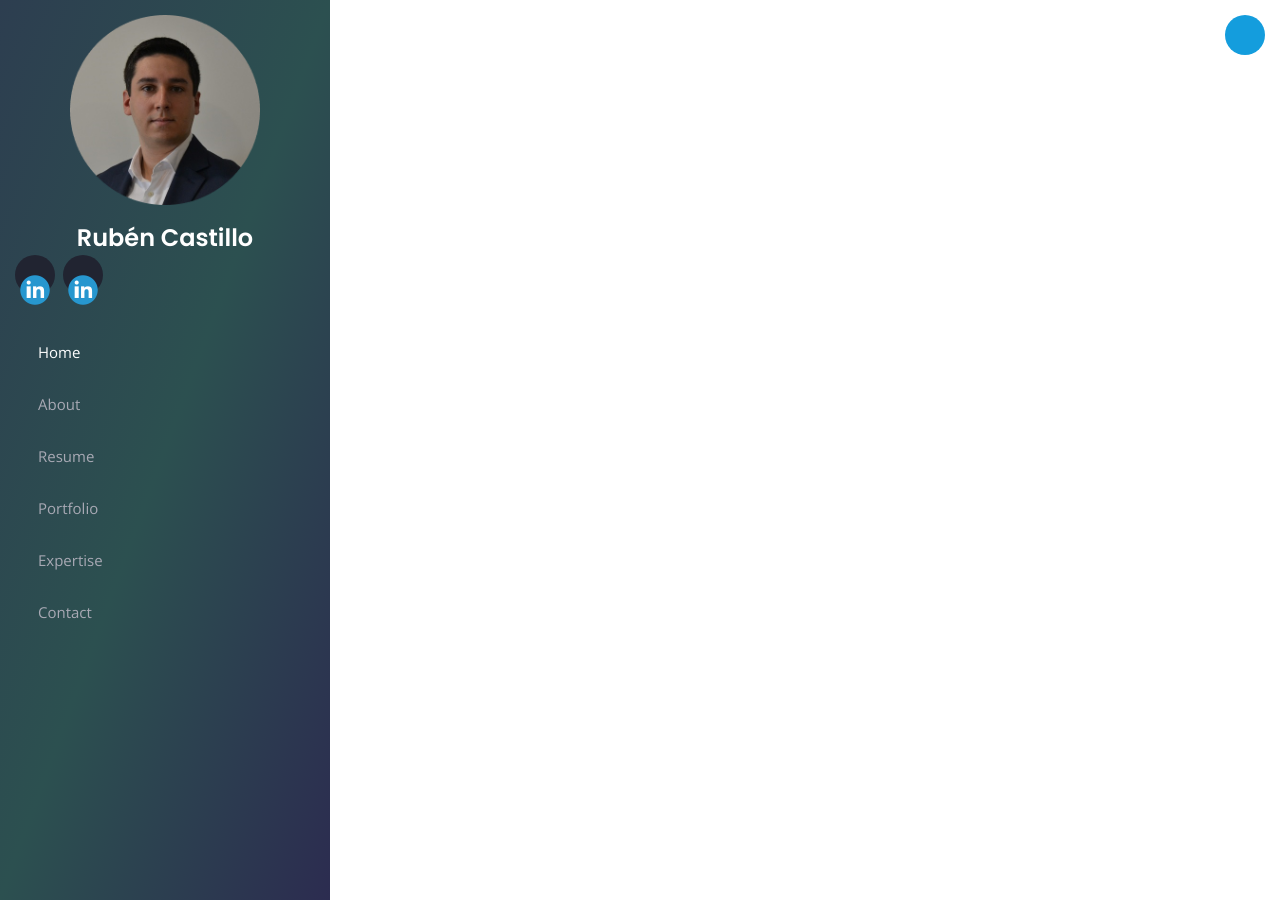
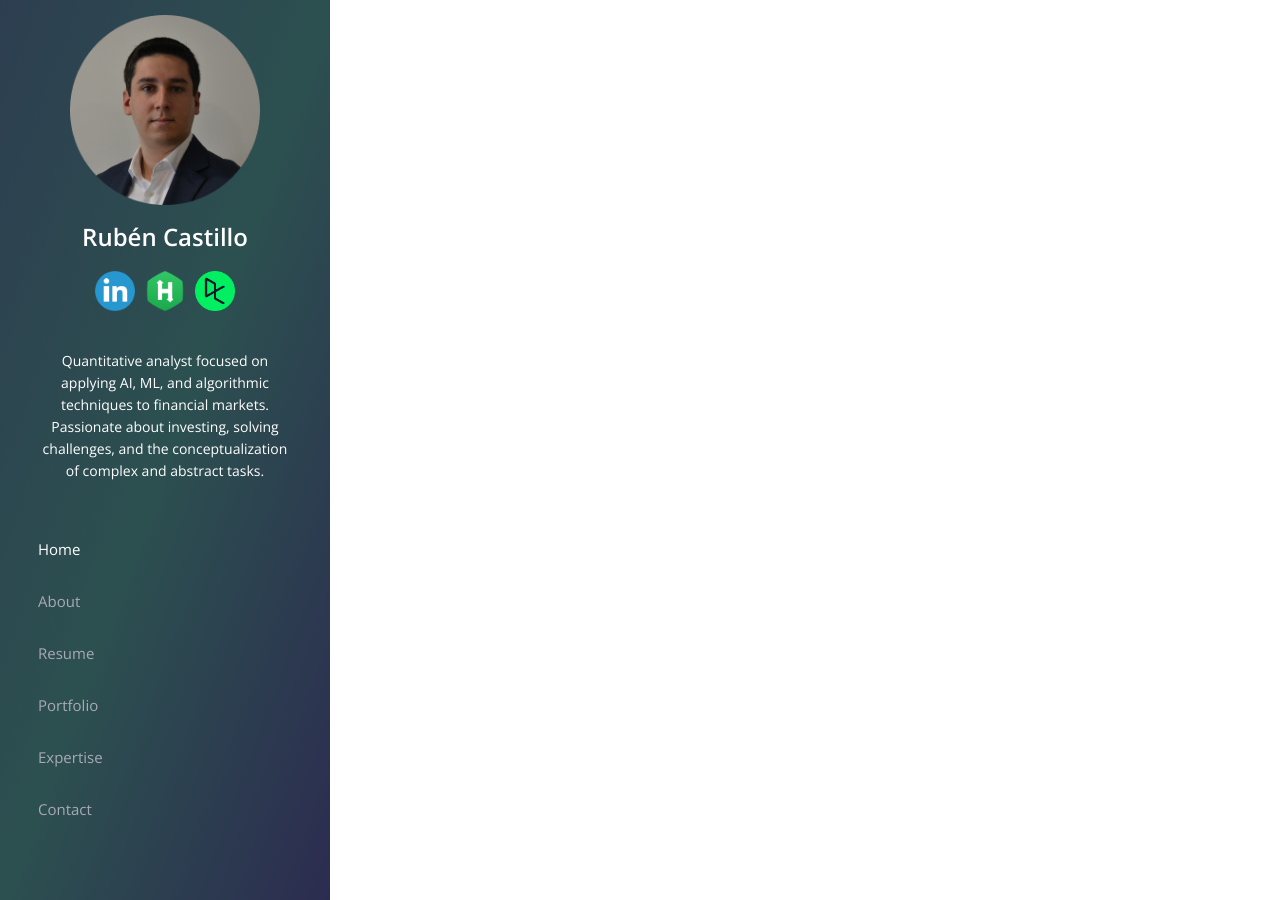
Before and after one commit to rbcastillo/rbcastillo.github.io, a Jekyll site: the page index.html, which Jekyll copies as it is, in a window 1280 px wide. Built offline with Jekyll 4.4.1, drawn with Linux system fonts in a browser that asks for light colours.

Commit message:
Advances on description
- Added social logos with links
- Added description

```diff
--- a/assets/css/style.css
+++ b/assets/css/style.css
@@ -98,7 +98,7 @@ h1, h2, h3, h4, h5, h6 {
   font-weight: 600;
   -moz-text-align-last: center;
   text-align-last: center;
-  font-family: "Poppins", sans-serif;
+  font-family: "Open Sans", sans-serif;
 }
 
 #header .profile h1 a, #header .profile h1 a:hover {
@@ -106,23 +106,8 @@ h1, h2, h3, h4, h5, h6 {
   text-decoration: none;
 }
 
-#header .profile .social-links a {
-  font-size: 18px;
-  display: inline-block;
-  background: #212431;
-  color: #fff;
-  line-height: 1;
-  padding: 0 0;
-  margin-right: 4px;
-  border-radius: 50%;
-  text-align: center;
-  width: 40px;
-  height: 40px;
-  transition: 0.3s;
-}
-
 #header .profile .social-links a:hover {
-  background: #149ddd;
+  background: #ffffff;
   color: #fff;
   text-decoration: none;
 }
--- a/index.html
+++ b/index.html
@@ -48,9 +48,6 @@
 
 <body>
 
-<!-- ======= Mobile nav toggle button ======= -->
-<i class="bi bi-list mobile-nav-toggle d-xl-none"></i>
-
 <!-- ======= Header ======= -->
 <header id="header">
     <div class="d-flex flex-column">
@@ -58,13 +55,21 @@
         <div class="profile">
             <img src="assets/img/RubenCloseupRound.png" alt="" class="img-fluid rounded-circle">
             <h1 class="text-light"><a href="index.html">Rubén Castillo</a></h1>
-            <div class="social-links mt-3 text-center">
-                <a href="https://www.linkedin.com/in/rubencastillosanchez/" target="_blank" class="linkedin">
-				<img src="assets/img/linkedin_logo.png" style="width:40px;height:40px;"></a>
-				<a href="https://www.linkedin.com/in/rubencastillosanchez/" target="_blank" class="linkedin">
-				<img src="assets/img/linkedin_logo.png" style="width:40px;height:40px;"></a>
+            <div class="social-links mt-3 text-center" style="width:80%;height:50px;text-align-last:center;padding:5% 10%;margin-top:0px;">
+                <a href="https://www.linkedin.com/in/rubencastillosanchez/" target="_blank" style="width:46px;height:46px;display:inline-block;text-align:center;margin-top:0px;border-radius:50%;">
+				<img src="assets/img/linkedin_logo.png" style="width:40px;height:40px;display:inline-block;text-align:center;margin-top:3px;"></a>
+				<a href="https://www.hackerrank.com/rbcastillo/" target="_blank" style="width:46px;height:46px;display:inline-block;text-align:center;margin-top:0px;border-radius:50%;">
+				<img src="assets/img/hackerrank_logo.png" style="width:40px;height:40px;display:inline-block;text-align:center;margin-top:3px;"></a>
+				<a href="https://www.datacamp.com/portfolio/rbcastillosanchez/" target="_blank" style="width:46px;height:46px;display:inline-block;text-align:center;margin-top:0px;border-radius:50%;">
+				<img src="assets/img/datacamp_logo.png" style="width:40px;height:40px;display:inline-block;text-align:center;margin-top:3px;"></a>
             </div>
         </div>
+
+		<div class="description" style="margin-left:20px;margin-right:20px;text-align:center;padding:0;margin-top:0">
+			<p><span style="color: #ffffff;font-family:Open Sans,sans-serif;font-size:14px;padding:0;margin-top:0;">
+			Quantitative analyst focused on applying AI, ML, and algorithmic techniques to financial markets.
+			Passionate about investing, solving challenges, and the conceptualization of complex and abstract tasks.</span></p>
+		</div>
 
         <nav id="navbar" class="nav-menu navbar">
             <ul>
```
Also changed, not shown: assets/img/RubenCloseup.jpg (deleted), assets/img/datacamp_logo.png (added), assets/img/hackerrank_logo.png (added), assets/img/linkedin_logo.png, assets/img/logo.png (deleted), assets/img/logo_old.png (deleted).
